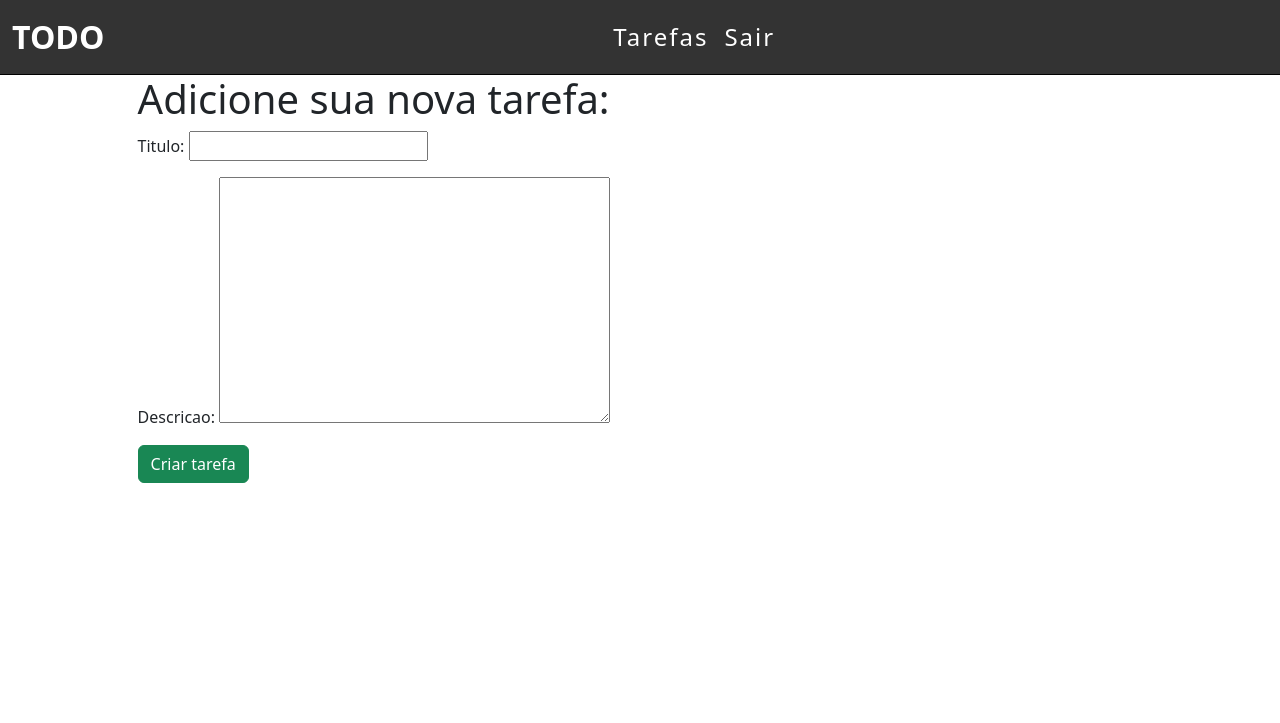
After one commit to DaviSuassunaunitins/Django, a Django app: page /novaTarefa/ in a window 1280 px wide. The commit adds this page. Shown: the top 723 px of the page. Run offline with Django 5.2, Linux system fonts and the light colour scheme.

Commit message:
version 4

```diff
--- /dev/null
+++ b/tarefas/forms.py
@@ -0,0 +1,8 @@
+from django import forms
+
+from .models import Tarefas
+
+class TarefaForm(forms.ModelForm):
+    class Meta:
+        model = Tarefas
+        fields = ('titulo', 'descricao')
--- a/tarefas/urls.py
+++ b/tarefas/urls.py
@@ -4,4 +4,7 @@ from . import views
 urlpatterns = [
     path('', views.listaTarefa, name='lista-tarefa'),
     path('tarefa/<int:id>', views.tarefaView, name='tarefa-view'),
+    path('novaTarefa/', views.novaTarefa, name='nova-tarefa'),
+    path('edit/<int:id>', views.editTarefa, name='edit-tarefa'),
+    path('delete/<int:id>', views.deleteTarefa, name='delete-tarefa')
 ]
--- a/tarefas/views.py
+++ b/tarefas/views.py
@@ -1,5 +1,6 @@
-from django.shortcuts import render, get_object_or_404
+from django.shortcuts import render, get_object_or_404, redirect
 from .models import Tarefas
+from .forms import TarefaForm
 
 # Create your views here.
 
@@ -10,3 +11,36 @@ def listaTarefa(request):
 def tarefaView(request, id):
     tarefa = get_object_or_404(Tarefas, pk=id)
     return render(request, 'tarefas/tarefa.html', {'tarefa':tarefa})
+
+def novaTarefa(request):
+    if request.method == 'POST':
+        form = TarefaForm(request.POST)
+
+        if form.is_valid():
+            tarefa = form.save()
+            tarefa.save()
+            return redirect('/')
+    else:
+        form = TarefaForm()
+        return render(request, 'tarefas/addTarefa.html', {'form':form})
+
+def editTarefa(request, id):
+    tarefa = get_object_or_404(Tarefas, pk=id)
+    form = TarefaForm(instance=tarefa)
+
+    if(request.method == 'POST'):
+        form = TarefaForm(request.POST, instance=tarefa)
+
+        if(form.is_valid()):
+            tarefa.save()
+            return redirect('/')
+        else:
+            return render(request, 'tarefas/editTarefa.html', {'form':form, 'tarefa':tarefa})
+    else:
+        return render(request, 'tarefas/editTarefa.html', {'form':form, 'tarefa':tarefa})
+
+
+def deleteTarefa(request, id):
+     tarefa = get_object_or_404(Tarefas, pk=id)
+     tarefa.delete()
+     return redirect('/')
--- /dev/null
+++ b/templates/tarefas/addTarefa.html
@@ -0,0 +1,19 @@
+{% extends 'base.html'%}
+
+{% block title%} Adicione uma tarefa {% endblock%}
+
+{% block content%}
+
+<div class="list-div">
+    <h1>Adicione sua nova tarefa:</h1>
+
+    <form method="POST">
+        {% csrf_token %}
+        {{ form.as_p}}
+
+        <input type="submit" class="btn btn-success" value="Criar tarefa">
+    </form>
+
+</div>
+
+{% endblock%}
--- a/templates/tarefas/list.html
+++ b/templates/tarefas/list.html
@@ -4,7 +4,7 @@
   <h1>Lista de Tarefas</h1>
   <div class="row barra">
     <div class="col-sm-2">
-      <a id="add-button" href="">
+      <a id="add-button" href="novaTarefa/">
         <div class="add-div"><i class="fa fa-plus"></i>Adicionar Tarefa</div>
       </a>
     </div>
@@ -34,10 +34,10 @@
       <span><a class="link" href="/tarefa/{{tarefa.id}}">{{tarefa.titulo}}</a></span>
     </div>
     <div class="col-sm-2 icones">
-      <a href=""
+      <a href="edit/{{tarefa.id}}"
         ><span><i class="fa fa-edit"></i></span
       ></a>
-      <a href="" class="delete-btn"
+      <a href="delete/{{tarefa.id}}" class="delete-btn"
         ><span><i class="fa fa-trash"></i></span
       ></a>
     </div>
```
Also changed, not shown: templates/tarefas/editTarefa.html (added, +19 -0 lines), db.sqlite3.
